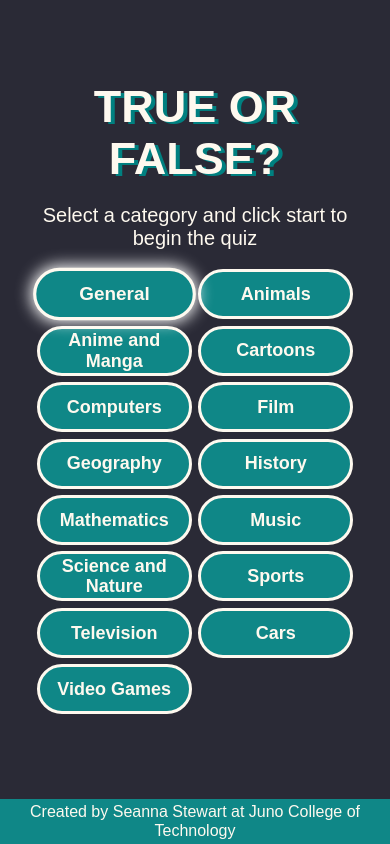
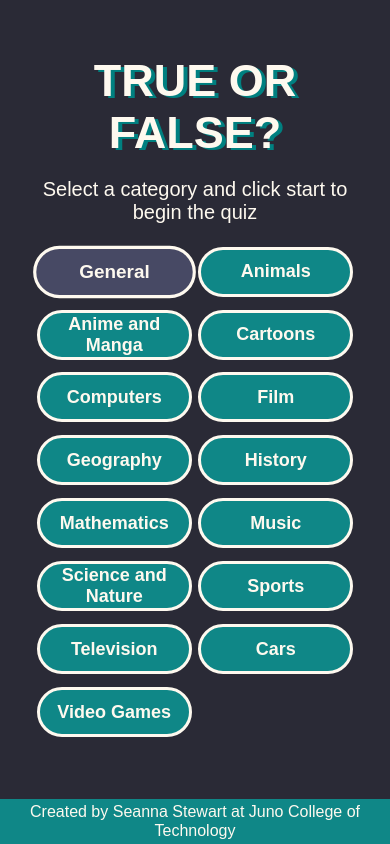
Before and after one commit to seannastewart/SeannaStewartProject3, a React (Create React App) app: page / in a window 390 px wide. In both pictures the pointer is over the label "General". Built offline with nearby package versions, Linux system fonts and the light colour scheme; no server answers; the HTML template or start-up script is replaced by a standard one.

Commit message:
updated hover effect on buttons

```diff
--- a/src/App.css
+++ b/src/App.css
@@ -106,7 +106,7 @@ input[type="radio"] {
 
 .categories input[type="radio"]:checked + label,
 label:hover, .resultContainer button:hover{
-box-shadow: 0px 0px 15px 2px white;
+background-color: #474964;
 transform: scale(105%);
 
 }
@@ -293,6 +293,7 @@ footer a:hover {
     .categories label {
     width: 29%;
     height: 50px;
+    margin: 2% 1%;
 
     }
 
```
